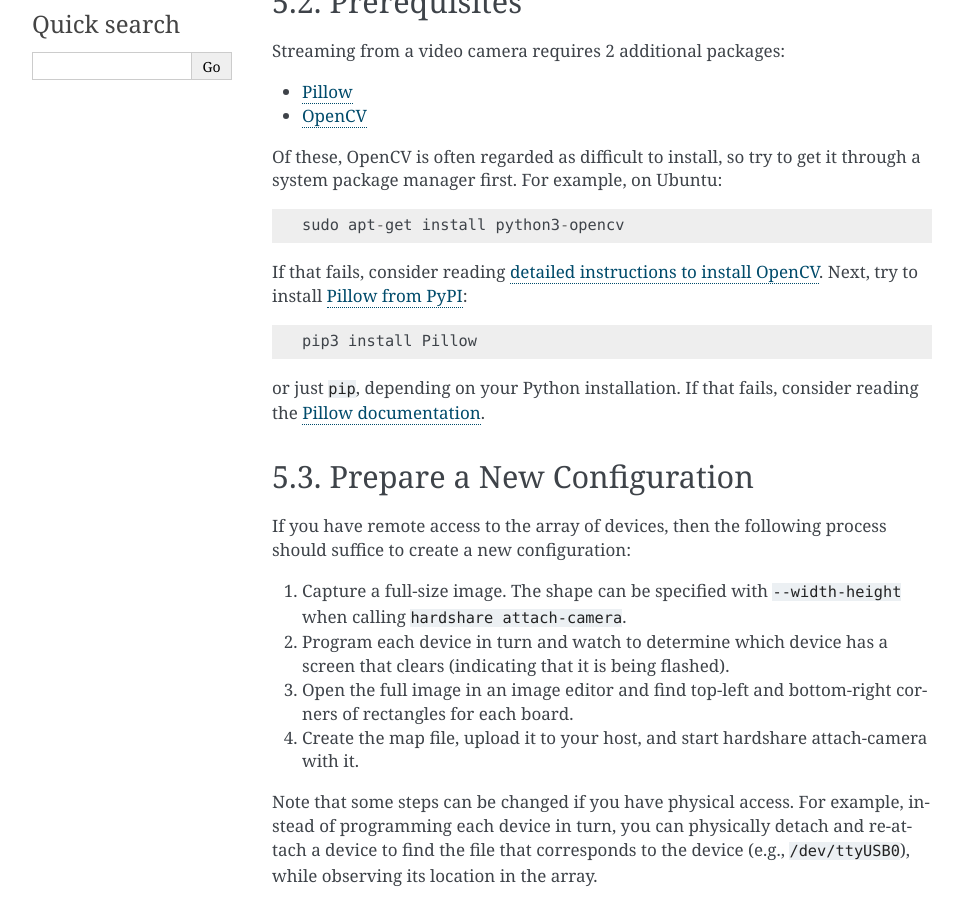
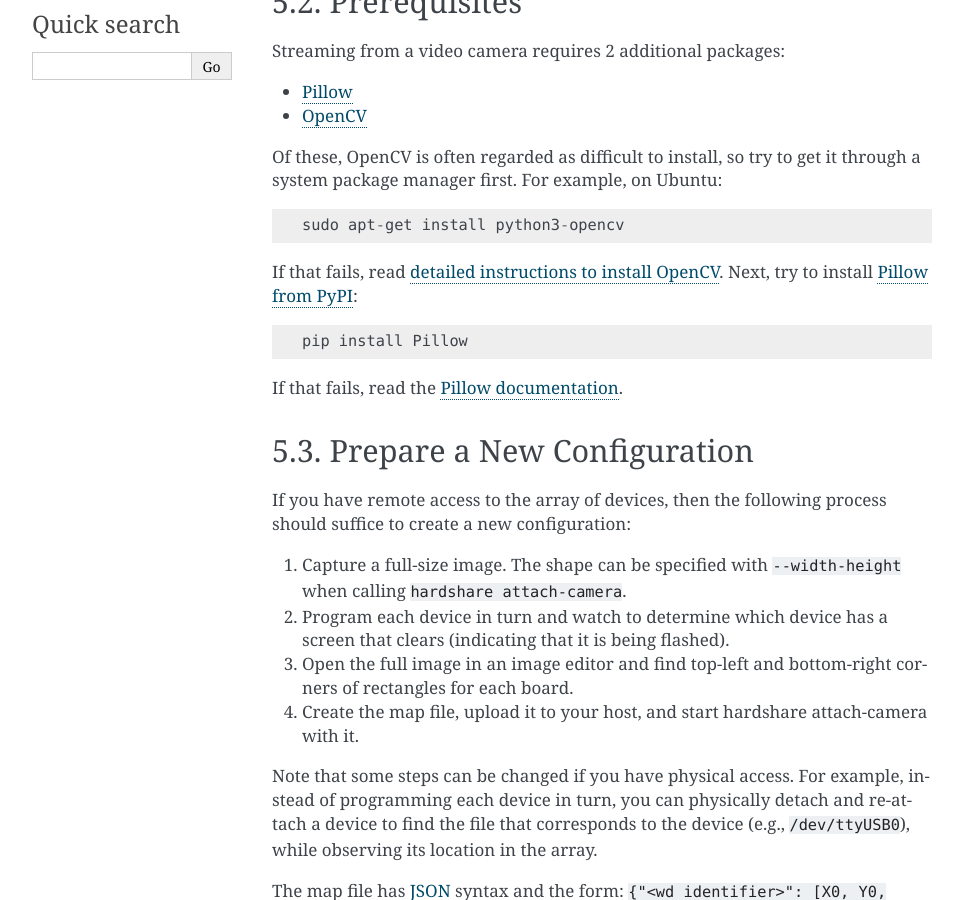
Before and after one commit to rerobots/hardshare, a Sphinx documentation site: the page built from doc/attach_camera.rst, in a window 1280 px wide and 900 px high, scrolled down 322 px. Shown: the whole window, without its empty margins (148-1111 px from the left). Built offline with Sphinx 7.4.7, drawn with Linux system fonts in a browser that asks for light colours; the version number is read from the project's files by our own code.

Commit message:
DOC: Python 3 default; improve prose

```diff
--- a/doc/attach_camera.rst
+++ b/doc/attach_camera.rst
@@ -23,13 +23,12 @@ through a system package manager first. For example, on Ubuntu::
 
   sudo apt-get install python3-opencv
 
-If that fails, consider reading `detailed instructions to install
-OpenCV`_. Next, try to install `Pillow from PyPI`_::
+If that fails, read `detailed instructions to install OpenCV`_.
+Next, try to install `Pillow from PyPI`_::
 
-  pip3 install Pillow
+  pip install Pillow
 
-or just ``pip``, depending on your Python installation. If that fails, consider
-reading the `Pillow documentation`_.
+If that fails, read the `Pillow documentation`_.
 
 
 Prepare a New Configuration
```
